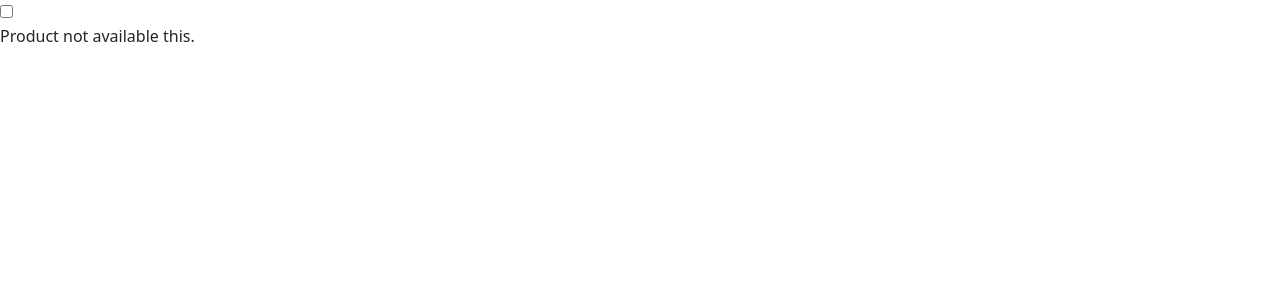
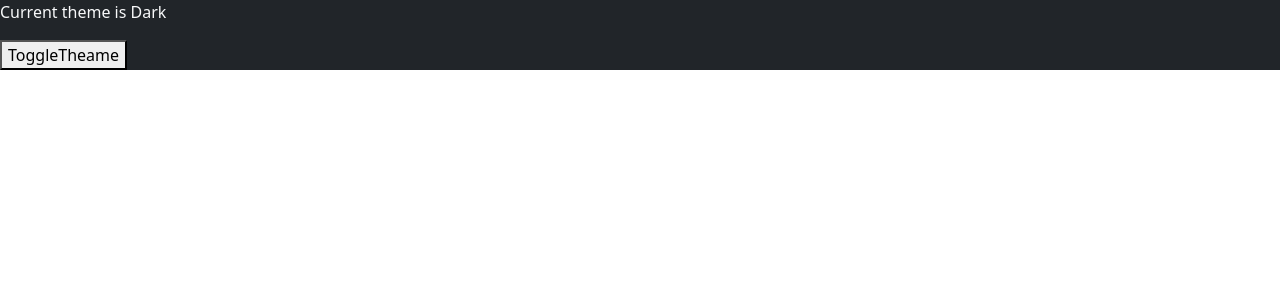
Before and after one commit to Sai2909/reactjs_machine_coding_2025, a React (Create React App) app: page / in a window 1280 px wide. Shown: the top 300 px of the page. Built offline with nearby package versions, Linux system fonts and the light colour scheme.

Commit message:
usestate

```diff
--- a/src/App.js
+++ b/src/App.js
@@ -1,10 +1,10 @@
-import CheckboxField from "./hooks/usestate/CheckboxField";
+import ClassesUsestate from "./hooks/usestate/ClassesUsestate";
 
 
 function App() {
   return (
     <div className="App">
-      <CheckboxField />
+      <ClassesUsestate />
     </div>
   );
 }
--- /dev/null
+++ b/src/hooks/usestate/ClassesUsestate.js
@@ -0,0 +1,18 @@
+import React, { useState } from 'react'
+
+const ClassesUsestate = () => {
+    const [isDark, setIsDark] = useState(true);
+
+    const toggleClick = () => {
+        setIsDark(!isDark)
+    }
+
+    return (
+        <div className={`${isDark ? "bg-dark text-light" : "bg-light text-dark"}`}>
+            <p>Current theme is {isDark ? "Dark" : "Light"}</p>
+            <button onClick={toggleClick} className={`btn${isDark ? "btn-light" : "btn-dark"}`}>ToggleTheame</button>
+        </div>
+    )
+}
+
+export default ClassesUsestate
```
Also changed, not shown: src/hooks/usestate/usestate.txt (added).
